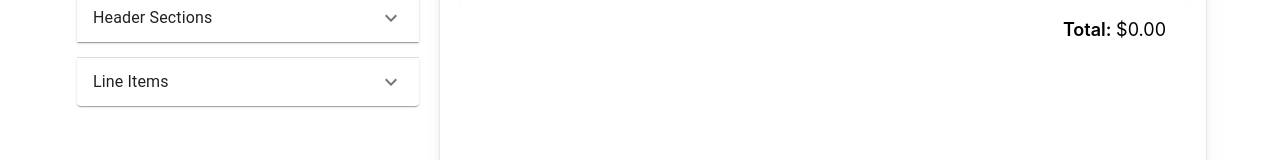
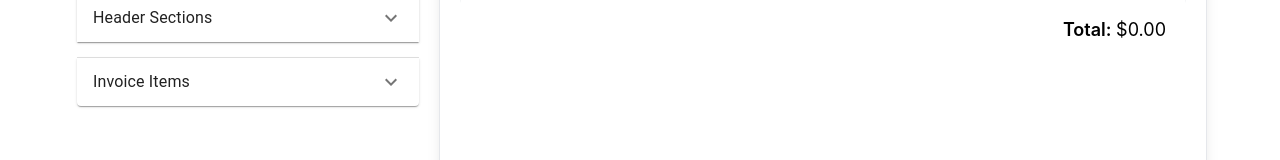
Before and after one commit to HalcyonVagabond/invoices-are-boring, a React (Create React App) app: page / in a window 1280 px wide. Shown: the part 306-466 px from the top of the page. Built offline with nearby package versions, Linux system fonts and the light colour scheme.

Commit message:
Fixing menu title

```diff
--- a/src/components/InvoiceInputs/InvoiceInputsMenu.js
+++ b/src/components/InvoiceInputs/InvoiceInputsMenu.js
@@ -51,7 +51,7 @@ const InvoiceInputsMenu = () => {
                     aria-controls="line-item-form-content"
                     id="line-item-form-header"
                 >
-                    <Typography>Line Items</Typography>
+                    <Typography>Invoice Items</Typography>
                 </AccordionSummary>
                 <AccordionDetails>
                     <LineItemForm />
```
